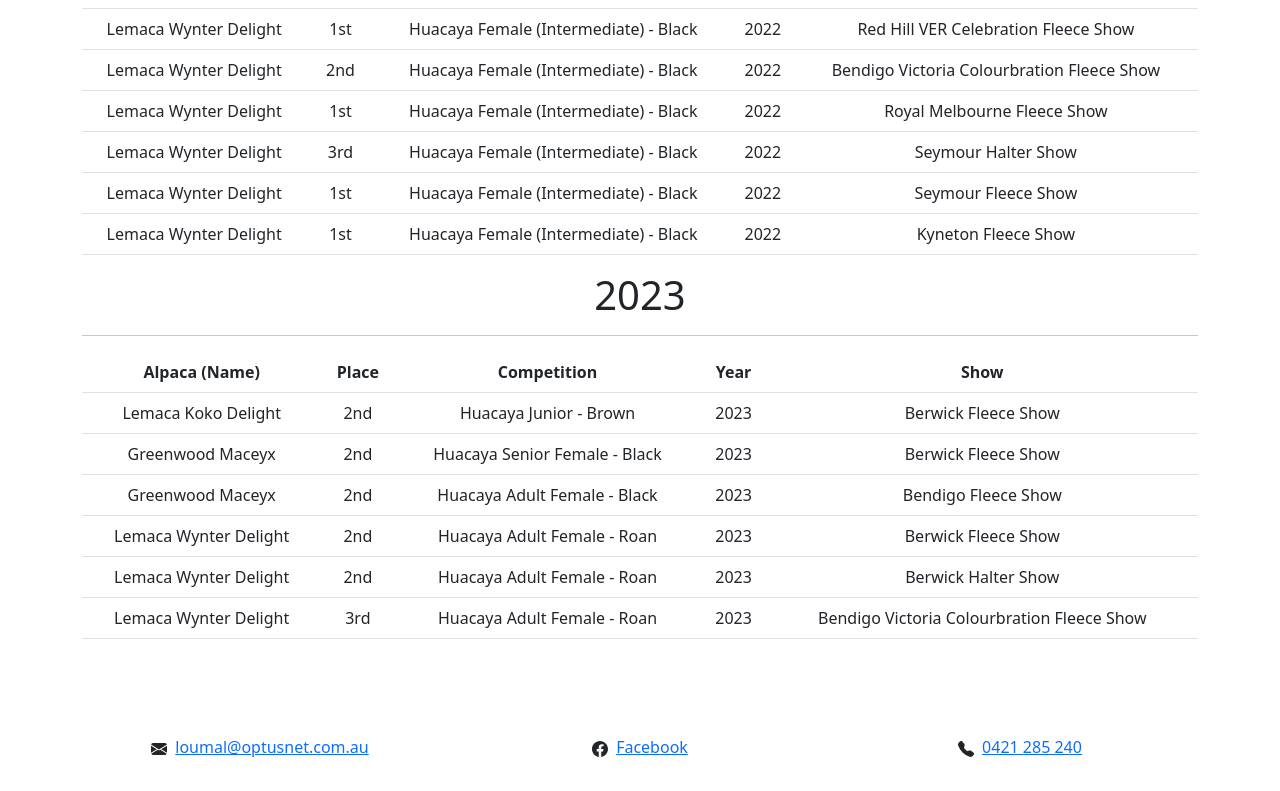
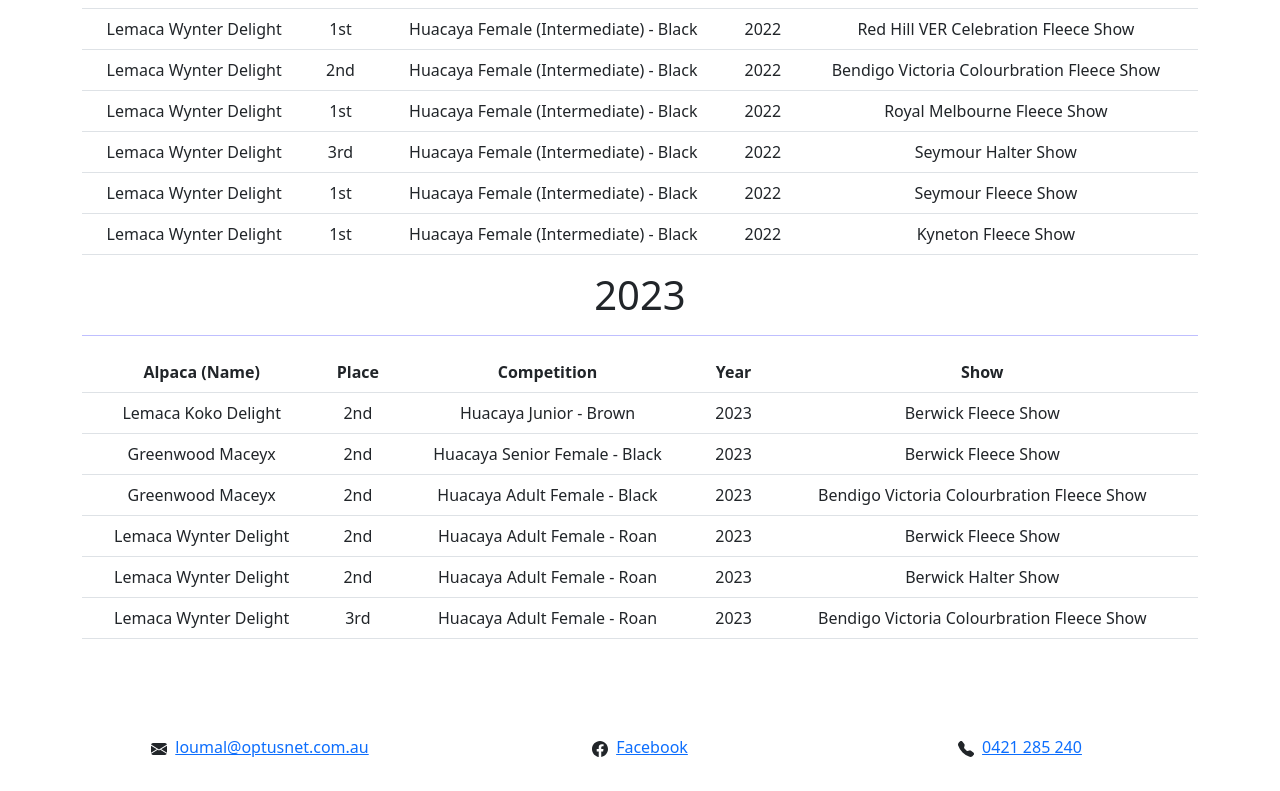
Before and after one commit to DeadPixelz01/lemaca-web, a React (Create React App) app: page /awards in a window 1280 px wide. Shown: the part 1863-2654 px from the top of the page. Built offline with nearby package versions, Linux system fonts and the light colour scheme.

Commit message:
spelling and small fixes post deloyment

```diff
--- a/src/About.js
+++ b/src/About.js
@@ -29,7 +29,7 @@ const About = () => {
                     <div>
                         <h4>About us...</h4>
                         <p>Lemaca was established in 2019. Like many other alpaca enthusiast we started our small herd with
-just two female alpacas name Greenwood MaceyX a Bay Black and Wahroongah Dede a Medium
+just two female alpacas named Greenwood MaceyX a Bay Black and Wahroongah Dede a Medium
 Grey. Both registered alpacas were purchase on Mother’s Day 2019 just to keep the grass down on
 our property.</p>
                         <p>From there the passion and knowledge of alpacas grew and is still growing to this day. We are
--- a/src/Awards.js
+++ b/src/Awards.js
@@ -314,7 +314,7 @@ const Awards = () => {
                         <td>2nd</td>
                         <td>Huacaya Adult Female - Black</td>
                         <td>2023</td>
-                        <td>Bendigo Fleece Show</td>
+                        <td>Bendigo Victoria Colourbration Fleece Show</td>
                     </tr>
                     <tr>
                         <td>Lemaca Wynter Delight</td>
--- a/src/Herd.js
+++ b/src/Herd.js
@@ -59,7 +59,7 @@ in both fleece and halter to which we hope to extend to her cria in the very nea
             <p className="card-text">Macey was one of the first alpacas to arrive at
 our property and the first alpaca of ours to be entered into alpaca fleece shows. To our surprise we
 achieved show results with her quality fleece. Her high standard quality fleece has now been
-extended to her cria’s who have also had succession in both fleece and halter shows. Macey has a
+extended to her cria’s who have also had success in both fleece and halter shows. Macey has a
 very gentle but shy temperament and is the type to stand back in the herd until she gets accustom
 to you.</p>
           </div>
```
Also changed, not shown: public/manifest.json.
